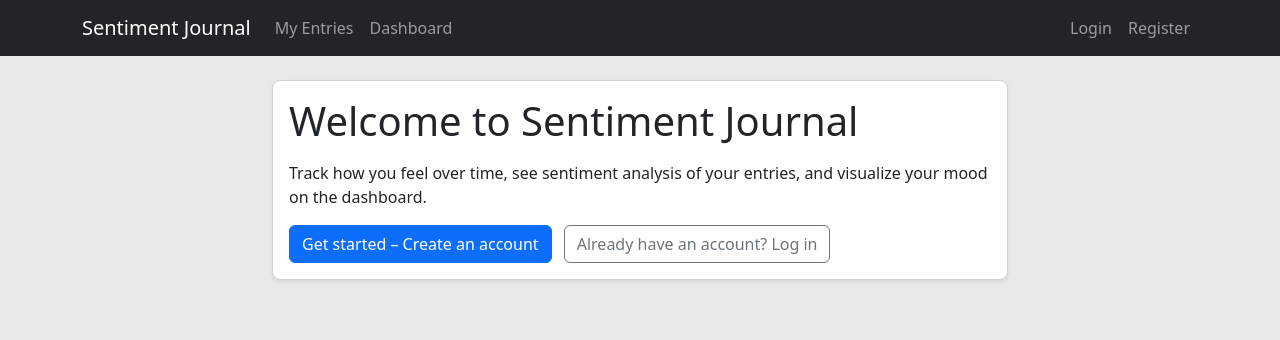
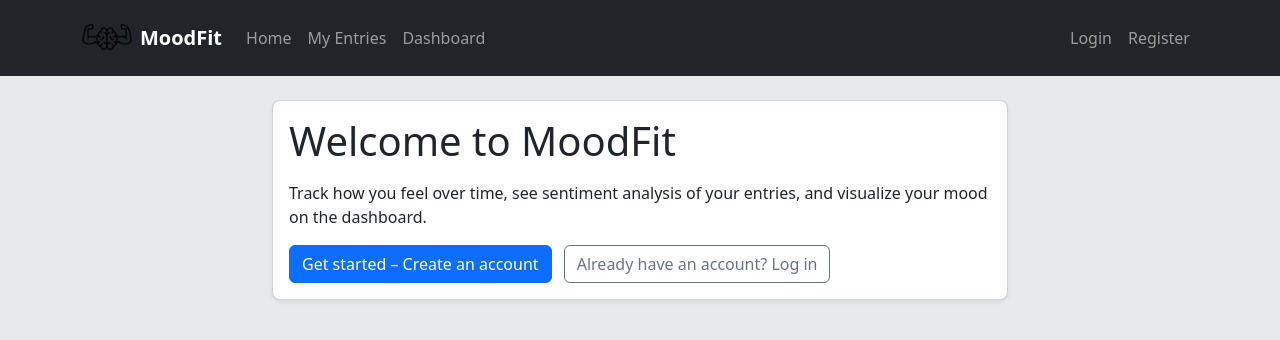
Before and after one commit to momarsafi2/AdvWebDev-SentimentJournal, a Flask app: page / in a window 1280 px wide. Shown: the top 340 px of the page. Run offline with Flask 3, Linux system fonts and the light colour scheme; parts of the project's set-up code (start-up, migrations or seed data) failed here and were passed over.

Commit message:
Docker setup, logo, and UI updates added

```diff
--- a/src/static/styles.css
+++ b/src/static/styles.css
@@ -5,3 +5,7 @@ body {
 .card {
   border-radius: 0.5rem;
 }
+
+.navbar-brand img {
+  border-radius: 3px;
+}
--- a/src/templates/base.html
+++ b/src/templates/base.html
@@ -2,7 +2,7 @@
 <html lang="en">
   <head>
     <meta charset="UTF-8" />
-    <title>{% block title %}Sentiment Journal{% endblock %}</title>
+    <title>{% block title %}MoodFit Journal{% endblock %}</title>
 
     <!-- Bootstrap CSS -->
     <link
@@ -11,16 +11,31 @@
       integrity="sha384-QWTKZyjpPEjISv5WaRU9OFeRpok6YctnYmDr5pNlyT2bRjXh0JMhjY6hW+ALEwIH"
       crossorigin="anonymous"
     />
-    <link rel="stylesheet" href="{{ url_for('static', filename='styles.css') }}">
-</head
+
+    <link
+      rel="stylesheet"
+      href="{{ url_for('static', filename='styles.css') }}"
     />
   </head>
-  <body class="">
+
+  <body>
     <nav class="navbar navbar-expand-lg navbar-dark bg-dark mb-4">
       <div class="container">
-        <a class="navbar-brand" href="{{ url_for('main.index') }}"
-          >Sentiment Journal</a
+        <a
+          class="navbar-brand d-flex align-items-center"
+          href="{{ url_for('main.index') }}"
         >
+          <!-- Logo -->
+          <img
+            src="{{ url_for('static', filename='img/logo1.png') }}"
+            alt="MoodFit logo"
+            width="50"
+            height="50"
+            class="me-2"
+          />
+          <strong>MoodFit</strong>
+        </a>
+
         <button
           class="navbar-toggler"
           type="button"
@@ -35,6 +50,9 @@
 
         <div class="collapse navbar-collapse" id="navbarNav">
           <ul class="navbar-nav me-auto mb-2 mb-lg-0">
+            <li class="nav-item">
+              <a class="nav-link" href="{{ url_for('main.index') }}">Home</a>
+            </li>
             <li class="nav-item">
               <a class="nav-link" href="{{ url_for('entries.list_entries') }}"
                 >My Entries</a
--- a/src/templates/dashboard.html
+++ b/src/templates/dashboard.html
@@ -1,6 +1,6 @@
-{% extends "base.html" %} {% block title %}Dashboard – Mood Journal{% endblock
+{% extends "base.html" %} {% block title %}Dashboard – MoodFit{% endblock
 %} {% block content %}
-<h1 class="h3 mb-3">Sentiment Dashboard</h1>
+<h1 class="h3 mb-3">Dashboard</h1>
 
   <!-- Summary and average -->
   <div class="row mb-3">
--- a/src/templates/edit_entry.html
+++ b/src/templates/edit_entry.html
@@ -1,5 +1,5 @@
-{% extends "base.html" %} {% block title %}Edit Entry – Sentiment Journal{%
-endblock %} {% block content %}
+{% extends "base.html" %} {% block title %}Edit Entry – MoodFit{% endblock %} {%
+block content %}
 <div class="row justify-content-center">
   <div class="col-lg-8">
     <div class="card shadow-sm">
--- a/src/templates/entries.html
+++ b/src/templates/entries.html
@@ -1,5 +1,5 @@
-{% extends "base.html" %} {% block title %}My Entries – Sentiment Journal{%
-endblock %} {% block content %}
+{% extends "base.html" %} {% block title %}My Entries – MoodFit{% endblock %} {%
+block content %}
 <div class="d-flex justify-content-between align-items-center mb-3">
   <h1 class="h3 mb-0">My Entries</h1>
   <a
--- a/src/templates/index.html
+++ b/src/templates/index.html
@@ -1,10 +1,10 @@
-{% extends "base.html" %} {% block title %}Home – Sentiment Journal{% endblock
-%} {% block content %}
+{% extends "base.html" %} {% block title %}Home – MoodFit{% endblock %} {% block
+content %}
 <div class="row justify-content-center">
   <div class="col-lg-8">
     <div class="card shadow-sm">
       <div class="card-body">
-        <h1 class="card-title mb-3">Welcome to Sentiment Journal</h1>
+        <h1 class="card-title mb-3">Welcome to MoodFit</h1>
         <p class="card-text">
           Track how you feel over time, see sentiment analysis of your entries,
           and visualize your mood on the dashboard.
--- a/src/templates/login.html
+++ b/src/templates/login.html
@@ -1,5 +1,5 @@
-{% extends "base.html" %} {% block title %}Login – Sentiment Journal{% endblock
-%} {% block content %}
+{% extends "base.html" %} {% block title %}Login – MoodFit{% endblock %} {%
+block content %}
 <div class="row justify-content-center">
   <div class="col-md-6 col-lg-4">
     <div class="card shadow-sm">
--- a/src/templates/new_entry.html
+++ b/src/templates/new_entry.html
@@ -1,5 +1,5 @@
-{% extends "base.html" %} {% block title %}New Entry – Sentiment Journal{%
-endblock %} {% block content %}
+{% extends "base.html" %} {% block title %}New Entry – MoodFit{% endblock %} {%
+block content %}
 <div class="row justify-content-center">
   <div class="col-lg-8">
     <div class="card shadow-sm">
--- a/src/templates/register.html
+++ b/src/templates/register.html
@@ -1,5 +1,5 @@
-{% extends "base.html" %} {% block title %}Register – Sentiment Journal{%
-endblock %} {% block content %}
+{% extends "base.html" %} {% block title %}Register – MoodFit{% endblock %} {%
+block content %}
 <div class="row justify-content-center">
   <div class="col-md-6 col-lg-4">
     <div class="card shadow-sm">
```
Also changed, not shown: docker-compose.yml (added, +14 -0 lines), src/static/img/logo.png (added), src/static/img/logo1.png (added), 2 other files.
